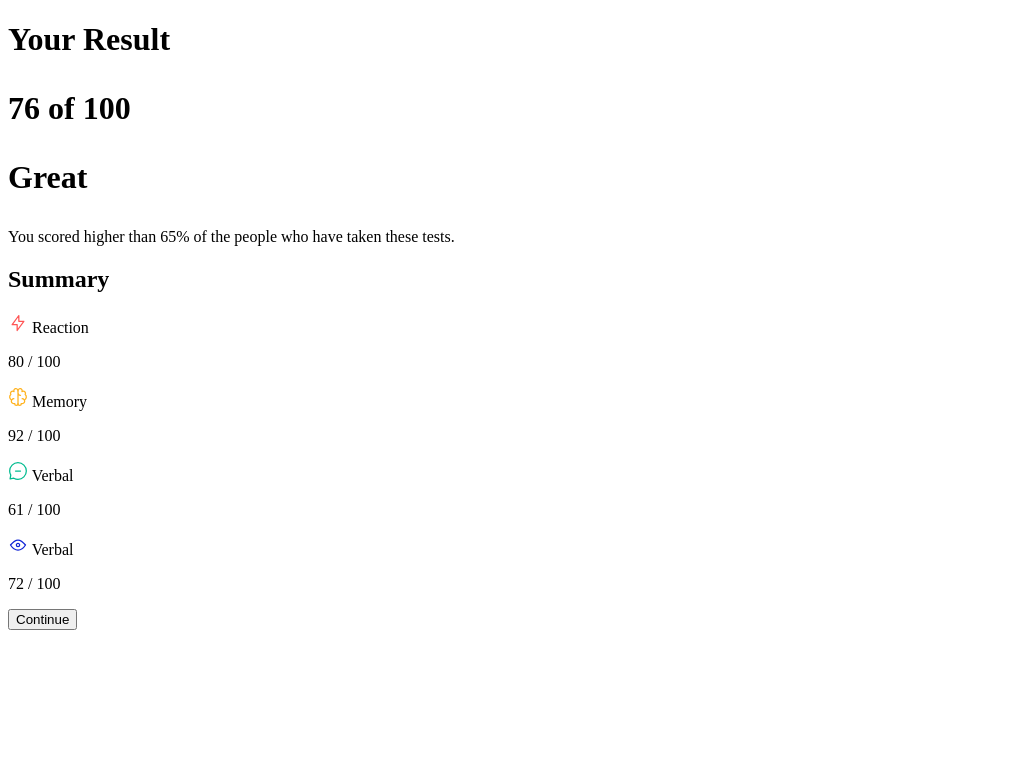
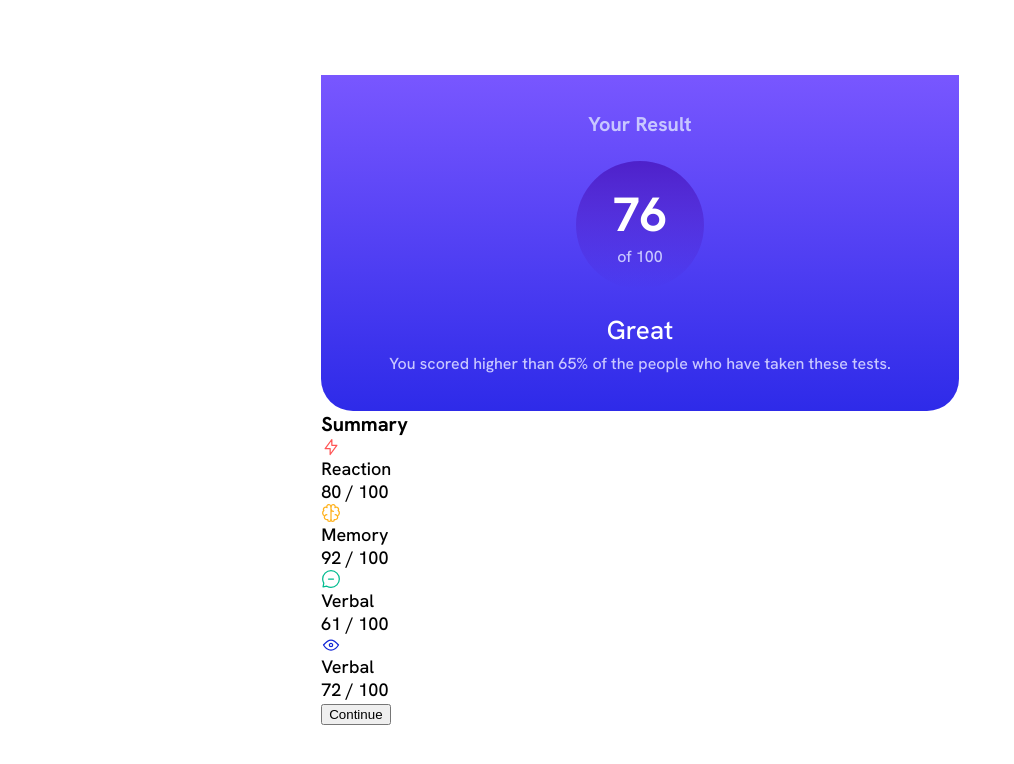
Before and after one commit to yashwanth-git/ui-challenges, a plain HTML site: page results-summary-component/index.html in a window 1280 px wide. Shown: the whole page, without its empty margins (0-1014 px from the left). Drawn offline with Linux system fonts and the light colour scheme.

Commit message:
adds styling for results section

```diff
--- a/results-summary-component/index.html
+++ b/results-summary-component/index.html
@@ -11,7 +11,7 @@
     <main>
       <div class="results-summary">
         <div class="results">
-          <h1 class="section-heading">Your Result</p>
+          <h1 class="section-heading">Your Result</h1>
           <p class="score">
             <span> 76</span>
             of 100
--- a/results-summary-component/styles.css
+++ b/results-summary-component/styles.css
@@ -19,9 +19,88 @@
   --bg-blue: hsl(241, 81%, 54%);
   --cir-violet: hsla(256, 72%, 46%, 1);
   --cir-dark-violet: hsla(241, 72%, 46%, 0);
+
+  --gradient-primary: linear-gradient(var(--bg-violet), var(--bg-blue));
+
+  --gradient-to-transparent: linear-gradient(
+    var(--cir-violet),
+    var(--cir-dark-violet)
+  );
   --font-size: 18px;
   --font-family-default: "HankenGrotesk", sans-serif;
   --fw-500: 500;
   --fw-700: 700;
   --fw-800: 800;
 }
+*,
+*::before,
+*::after {
+  box-sizing: border-box;
+}
+* {
+  margin: 0;
+}
+img,
+svg {
+  max-width: 100%;
+  display: block;
+}
+body {
+  font-family: var(--font-family-default);
+  font-size: var(--font-size);
+  font-weight: var(--fw-500);
+}
+main {
+  display: grid;
+  place-items: center;
+  min-height: 100vh;
+}
+.results-summary {
+  display: flex;
+  justify-content: center;
+  flex-direction: column;
+}
+.results {
+  text-align: center;
+  max-width: 46rem;
+  border-bottom-left-radius: 2rem;
+  border-bottom-right-radius: 2rem;
+  padding: 2em;
+  background: var(--gradient-primary);
+}
+.section-heading {
+  font-size: 1.25rem;
+  font-weight: var(--fw-700);
+}
+.results .section-heading {
+  color: var(--clr-lavendar);
+}
+.score {
+  display: flex;
+  align-items: center;
+  justify-content: center;
+  flex-direction: column;
+  border-radius: 50%;
+  background: var(--gradient-to-transparent);
+  width: 8rem;
+  height: 8rem;
+  margin: 1.5em auto;
+  font-size: 1rem;
+  color: var(--clr-lavendar);
+}
+.score span {
+  font-size: 3rem;
+  color: var(--clr-white);
+  font-weight: var(--fw-700);
+}
+.remark-comment {
+  color: var(--clr-white);
+  font-size: 1.625rem;
+  margin-bottom: 0.25em;
+}
+.remark p:nth-child(2) {
+  color: var(--clr-lavendar);
+  font-size: 1rem;
+  padding: 0 2em;
+  line-height: 1.4;
+}
```
